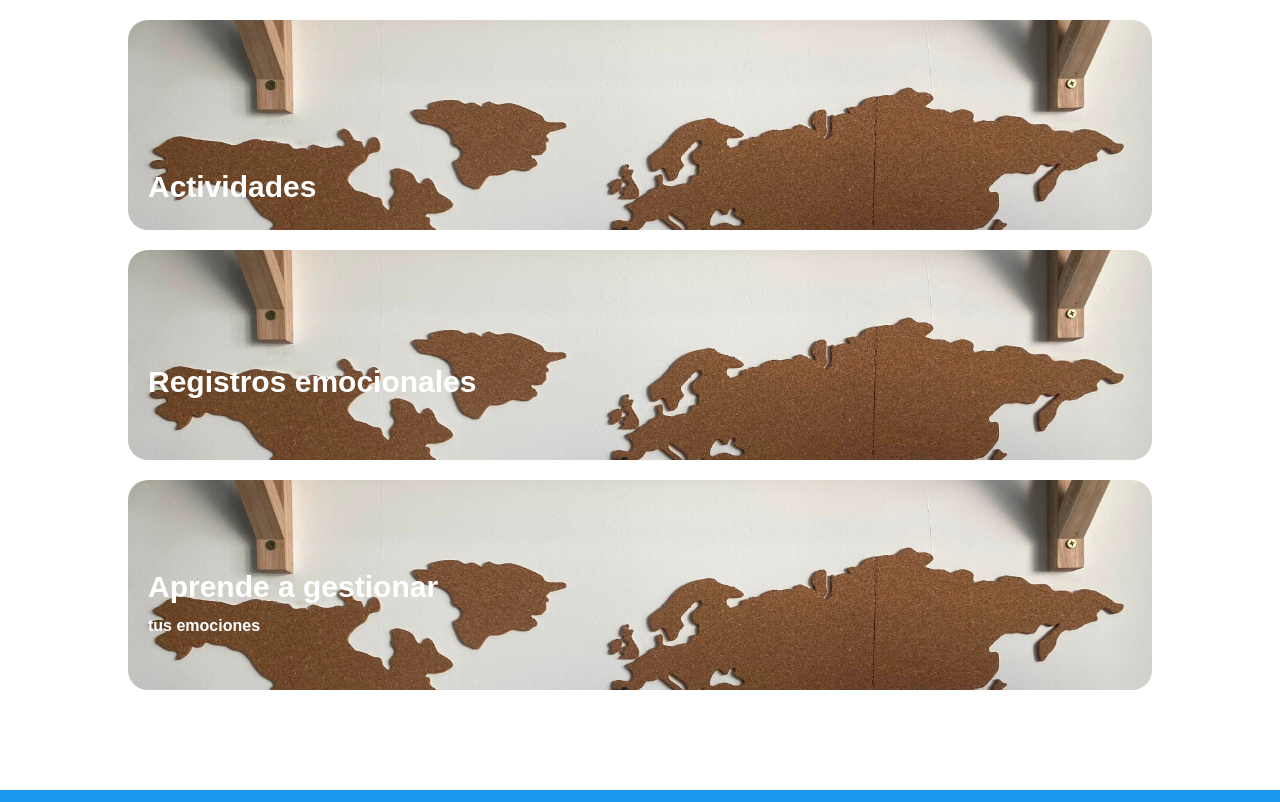
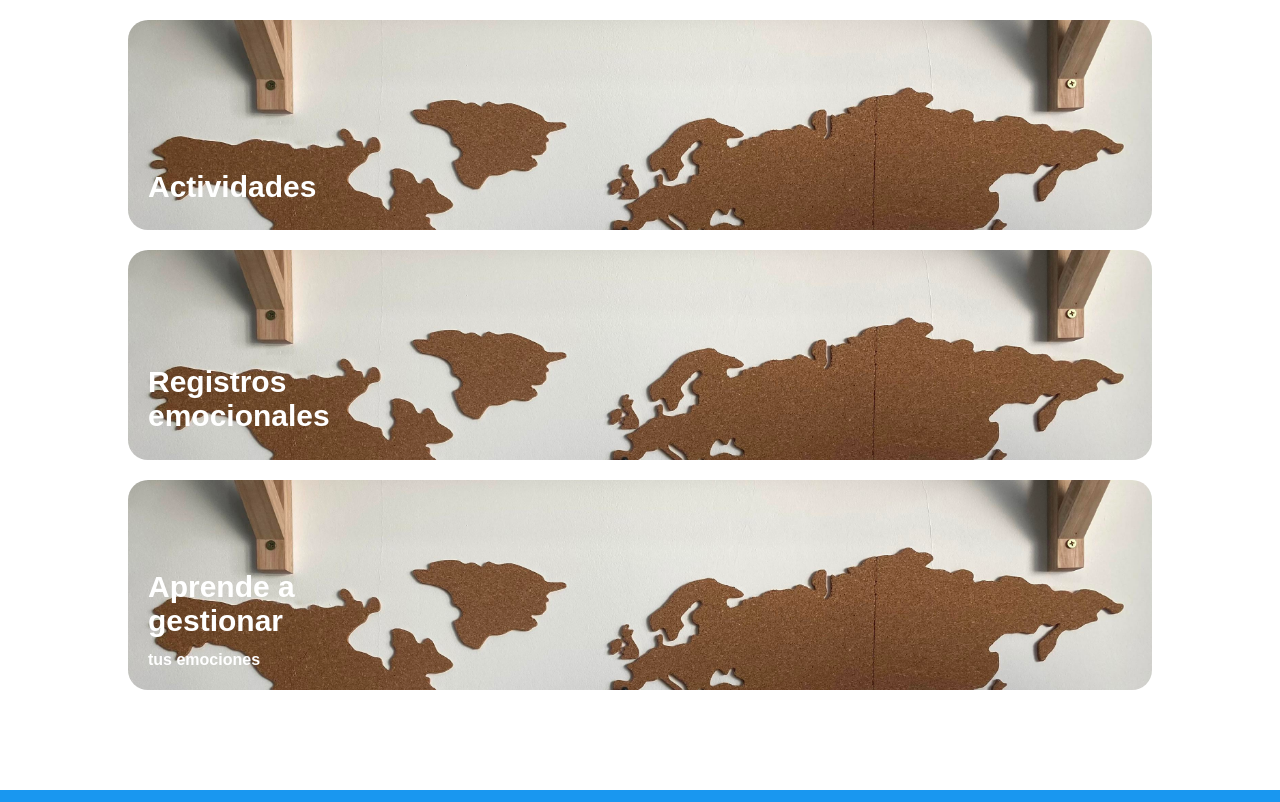
Before and after one commit to JaromyrKrykewych/plataforma-sm, a website: page src/lessons.html in a window 1280 px wide. Shown: the part 640-1442 px from the top of the page. Drawn offline with nearby package versions, Linux system fonts and the light colour scheme; a web font is replaced by a local one.

Commit message:
corrección rapida

```diff
--- a/src/lessons.html
+++ b/src/lessons.html
@@ -59,12 +59,12 @@
         </div>
         <div class="lesson-box">
             <div id="box-four">
-                <h3>Registros emocionales</h3>
+                <h3>Registros <br>emocionales</h3>
             </div>
         </div>
         <div class="lesson-box">
             <div id="box-five">
-                <h3>Aprende a gestionar <br><span>tus emociones</span> </h3>
+                <h3>Aprende a <br>gestionar <br><span>tus emociones</span> </h3>
             </div>
         </div>
     </section>
```
